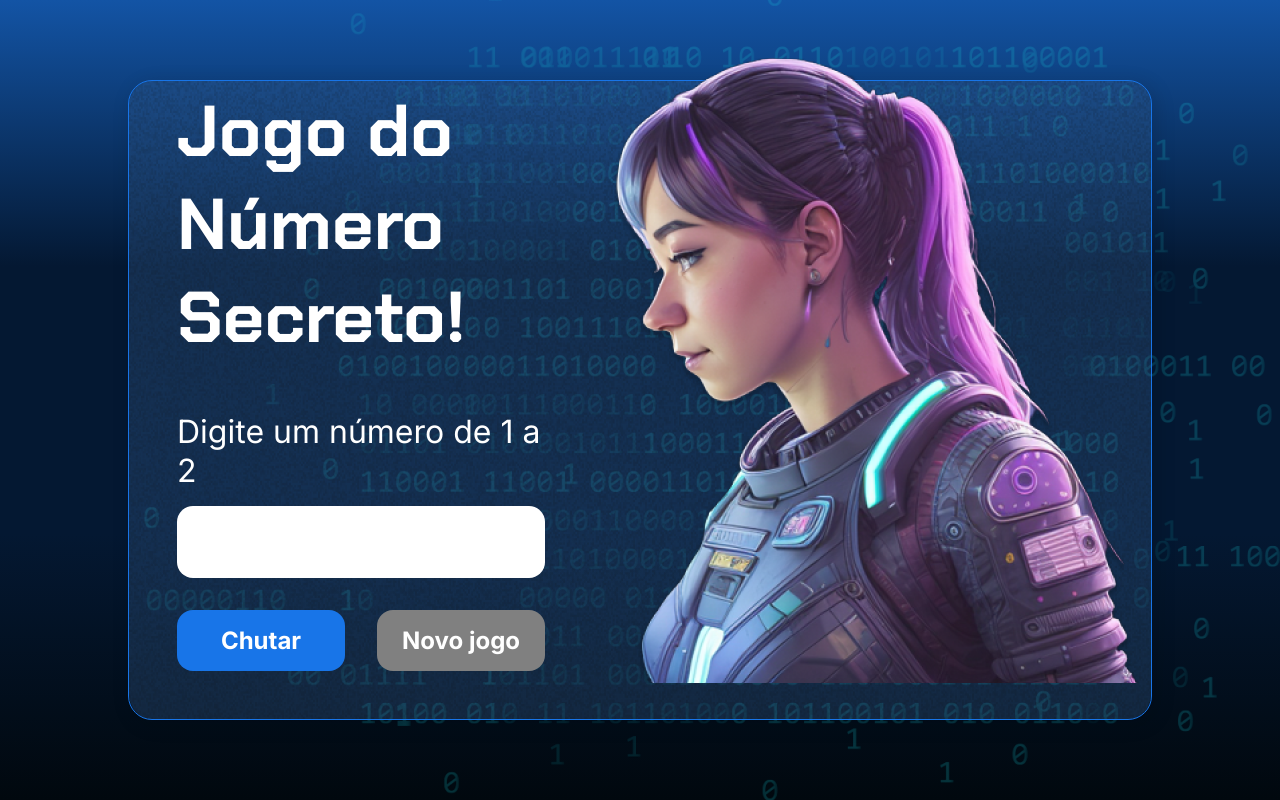
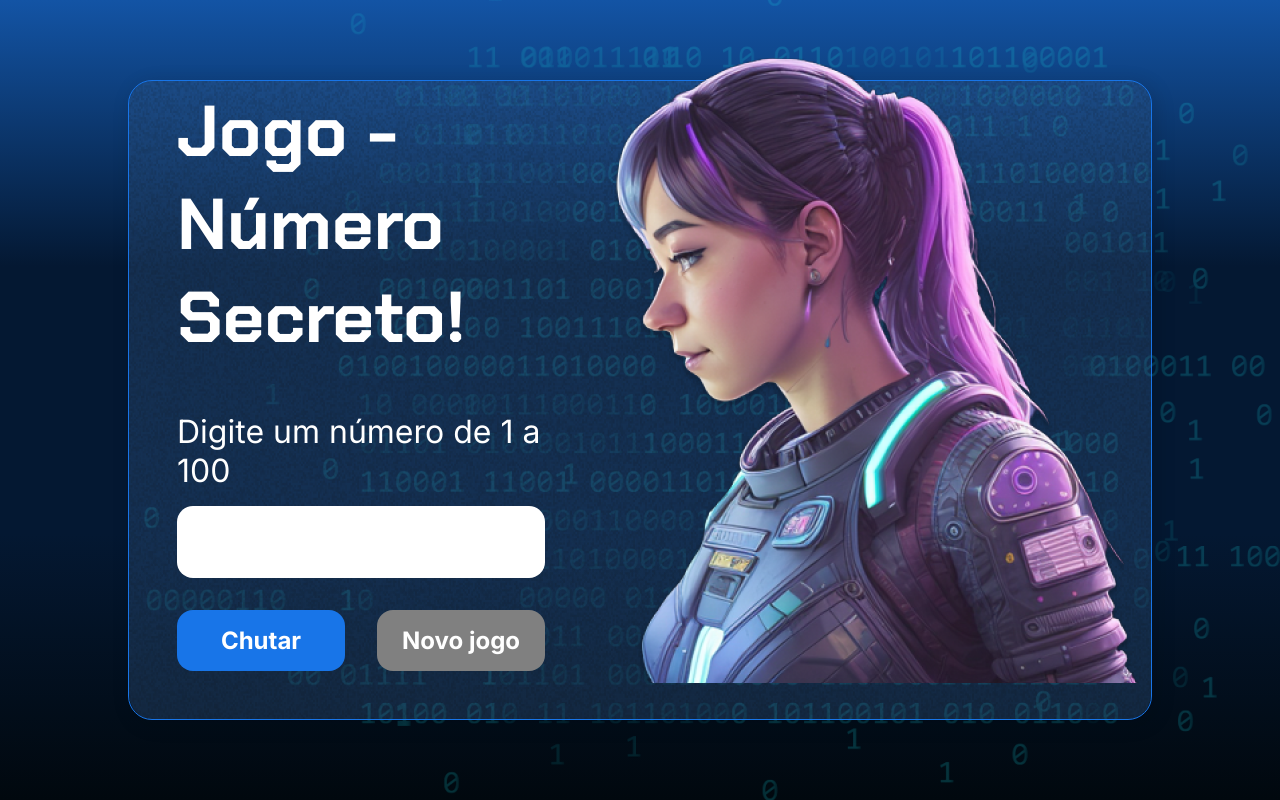
Before and after one commit to m-zanqueta/numeroSecreto, a plain HTML site: page index.html in a window 1280 px wide. Drawn offline with Linux system fonts and the light colour scheme.

Commit message:
Incrementando a funcionalidade de texto para fala no projeto

```diff
--- a/app.js
+++ b/app.js
@@ -1,11 +1,19 @@
 let tentativas;
 let numeroSecreto;
 let numerosJogados = [];
-let max = 2;
+let max = 100;
 
 function exibirTexto(tag, texto){
     let campo = document.querySelector(tag);
     campo.innerHTML = texto;
+     if ('speechSynthesis' in window) {
+        let utterance = new SpeechSynthesisUtterance(texto);
+        utterance.lang = 'pt-BR';
+        utterance.rate = 1.2;
+        window.speechSynthesis.speak(utterance);
+    } else {
+        console.log("Web Speech API não suportada neste navegador.");
+    }
 }
 
 function limparCampo(){
@@ -53,7 +61,7 @@ function iniciarJogo(){
     numeroSecreto = gerarNumeroAleatorio();
     limparCampo()
     tentativas = 0;
-    exibirTexto('h1', 'Jogo do Número Secreto!');
+    exibirTexto('h1', 'Jogo - Número Secreto!');
     exibirTexto('p', `Digite um número de 1 a ${max}`);
     console.log(numeroSecreto);
     document.getElementById('reiniciar').setAttribute('disable', true);
--- a/index.html
+++ b/index.html
@@ -4,7 +4,6 @@
 <head>
     <meta charset="UTF-8">
     <meta name="viewport" content="width=device-width, initial-scale=1.0">
-    <script src="https://code.responsivevoice.org/responsivevoice.js"></script>
     <link rel="preconnect" href="https://fonts.googleapis.com">
     <link rel="preconnect" href="https://fonts.gstatic.com" crossorigin>
     <link href="https://fonts.googleapis.com/css2?family=Chakra+Petch:wght@700&family=Inter:wght@400;700&display=swap"
```
